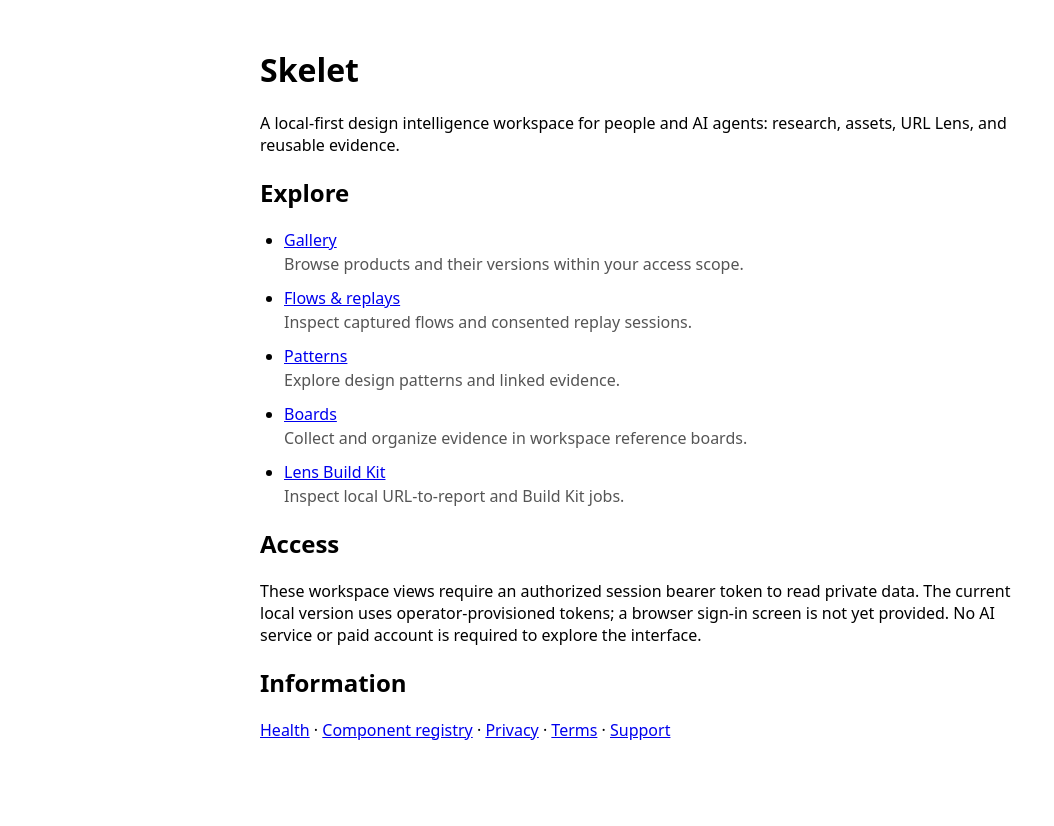
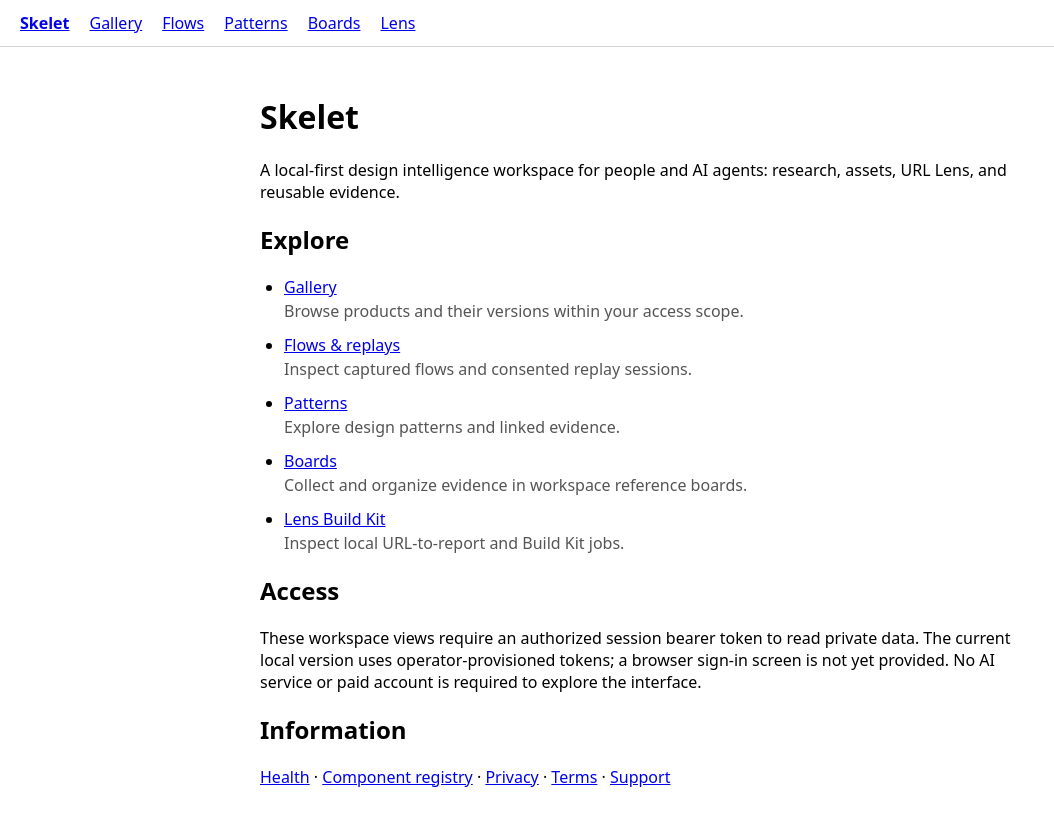
Before and after one commit to TheHalfMoon/Skelet, a Next.js app in the folder apps/web/: page / in a window 1280 px wide. Shown: the top 826 px of the page, without its empty margins (0-1054 px from the left). Before the commit the page ends 800 px from the top, so only its background shows below. Built offline with nearby package versions, Linux system fonts and the light colour scheme.

Commit message:
feat(web): add shared local navigation across workspaces

```diff
--- a/apps/web/app/layout.tsx
+++ b/apps/web/app/layout.tsx
@@ -1,4 +1,5 @@
 import type { Metadata } from "next";
+import Link from "next/link";
 
 export const metadata: Metadata = {
   title: "Skelet — Design Intelligence",
@@ -14,6 +15,19 @@ export default function RootLayout({
   return (
     <html lang="en">
       <body style={{ fontFamily: "system-ui, sans-serif", margin: 0 }}>
+        <header style={{ borderBottom: "1px solid #d4d4d4", padding: "12px 20px" }}>
+          <nav
+            aria-label="Skelet primary navigation"
+            style={{ display: "flex", flexWrap: "wrap", alignItems: "center", gap: "12px 20px" }}
+          >
+            <Link href="/" style={{ fontWeight: 700 }}>Skelet</Link>
+            <Link href="/gallery">Gallery</Link>
+            <Link href="/flows">Flows</Link>
+            <Link href="/patterns">Patterns</Link>
+            <Link href="/boards">Boards</Link>
+            <Link href="/lens">Lens</Link>
+          </nav>
+        </header>
         {children}
       </body>
     </html>
```
Also changed, not shown: 1 other file (tests, documents, lock files or other folders).
